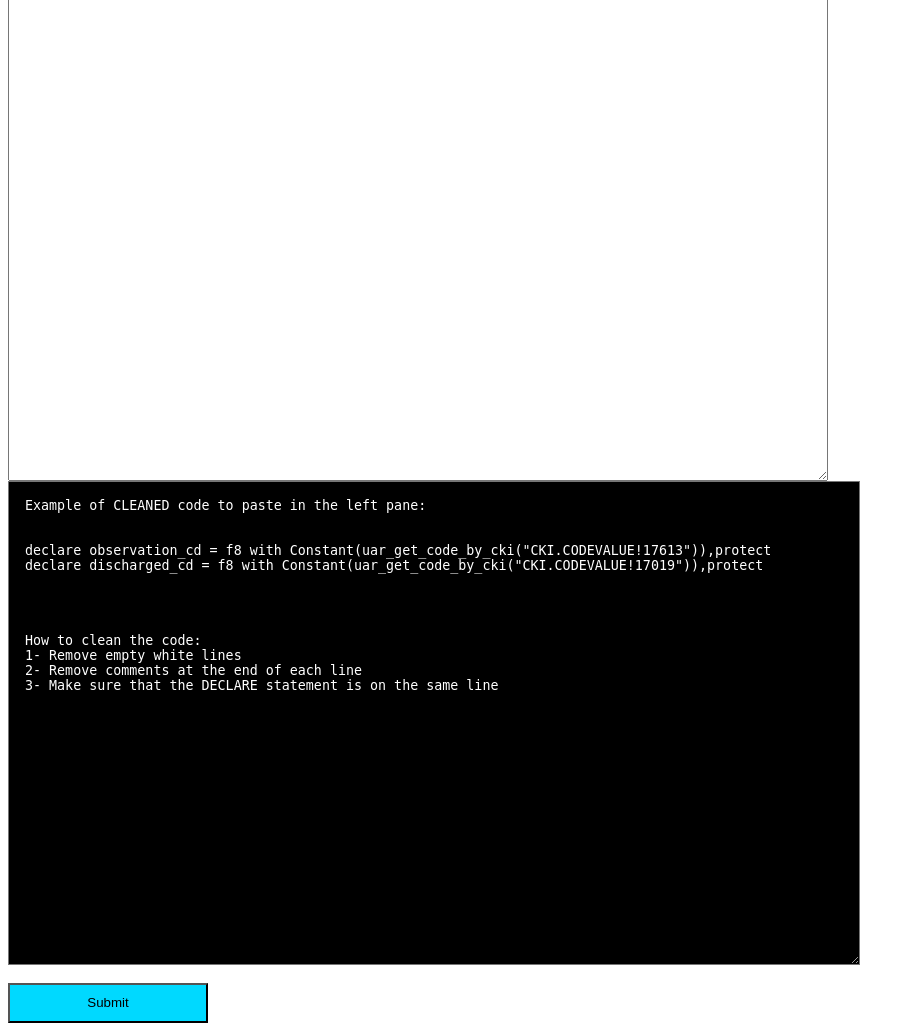
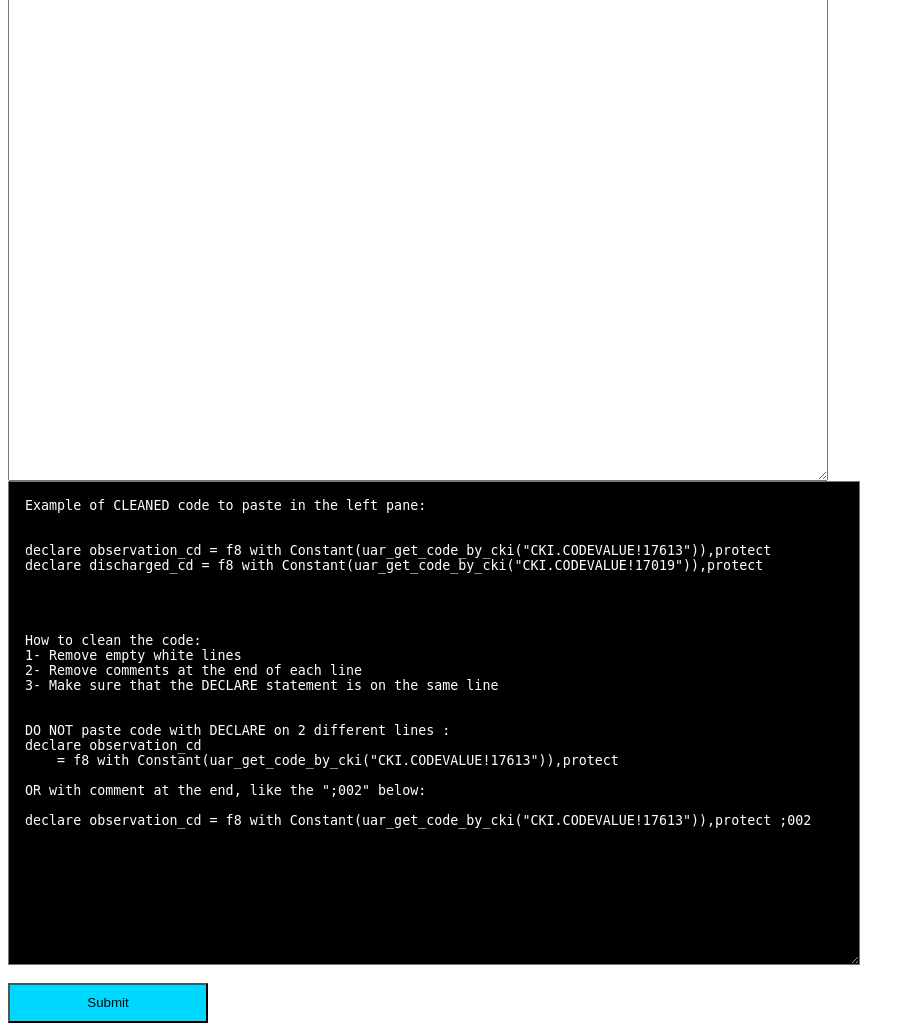
Before and after one commit to moehamid73/cclcodevalues, a Django app: page / in a window 1280 px wide. Shown: the part 158-1186 px from the top of the page, without its empty margins (0-915 px from the left). Run offline with Django 3.2, Linux system fonts and the light colour scheme.

Commit message:
changed home page message

```diff
--- a/templates/home.html
+++ b/templates/home.html
@@ -20,6 +20,14 @@ How to clean the code:
 3- Make sure that the DECLARE statement is on the same line
 
 
+DO NOT paste code with DECLARE on 2 different lines :
+declare observation_cd
+    = f8 with Constant(uar_get_code_by_cki("CKI.CODEVALUE!17613")),protect
+
+OR with comment at the end, like the ";002" below:
+
+declare observation_cd = f8 with Constant(uar_get_code_by_cki("CKI.CODEVALUE!17613")),protect ;002
+
 
 
 </textarea>
```
